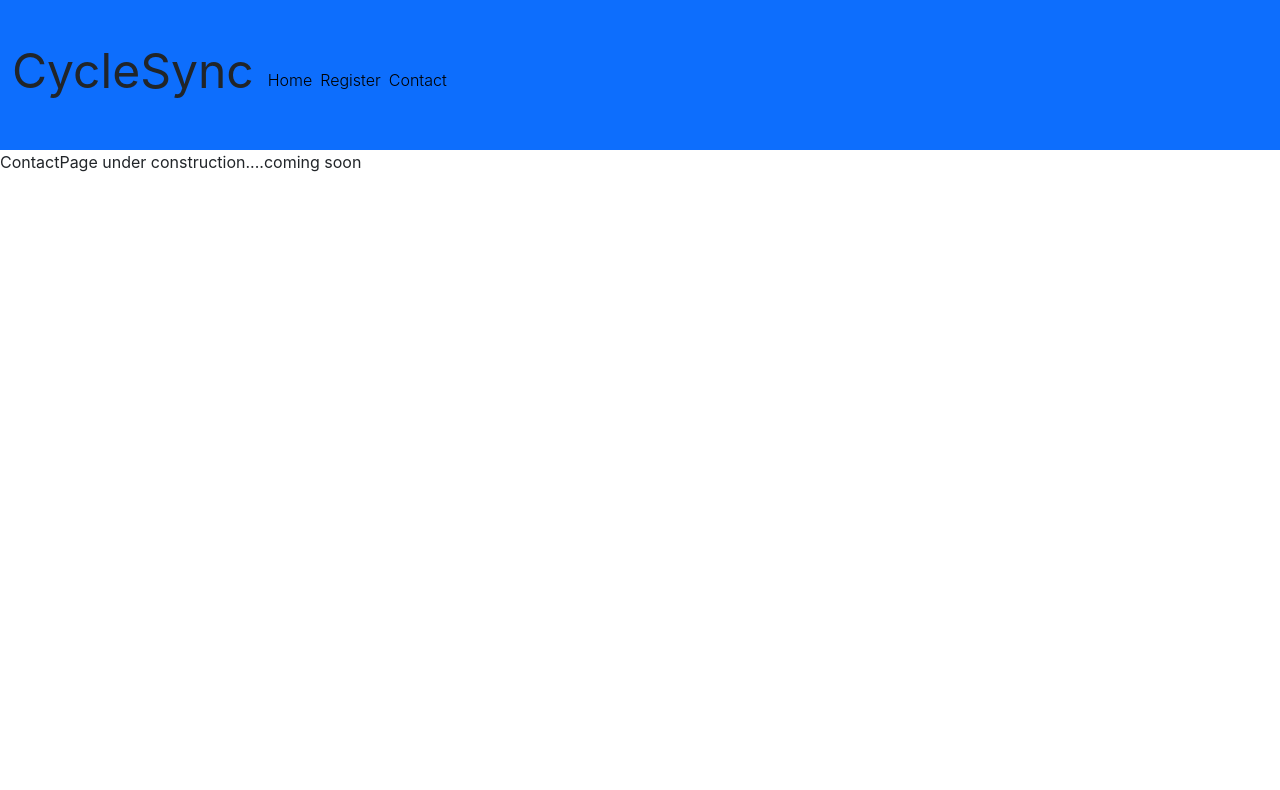
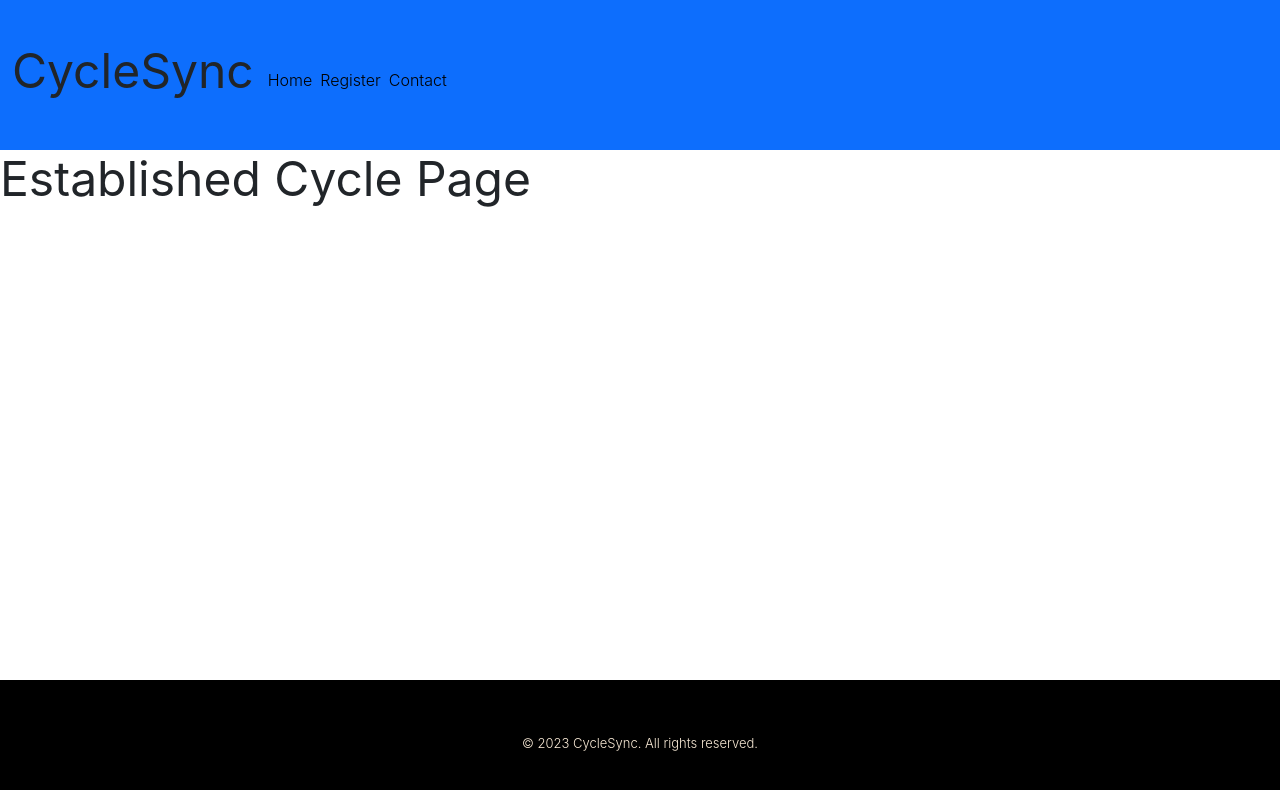
Before and after one commit to sadatakhtar/menses-react-app, a React (Create React App) app: page /established-entry in a window 1280 px wide. Shown: the top 790 px of the page. Built offline with nearby package versions, Linux system fonts and the light colour scheme; no server answers.

Commit message:
Added routes for /new-entry , /established-entry , /confused-entry and /elderly-entry. Also displaying temp pages for each route

```diff
--- a/src/App.js
+++ b/src/App.js
@@ -7,6 +7,9 @@ import FirstPage from "./pages/FirstPage";
 import SigninPage from "./pages/SigninPage";
 import ContactPage from "./pages/ContactPage";
 import NewCyclePage from "./pages/NewCyclePage";
+import EstablishedCyclePage from "./pages/EstablishedCyclePage";
+import ConfusedCyclePage from "./pages/ConfusedCyclePage";
+import ElderlyCyclePage from "./pages/ElderlyCyclePage";
 
 
 const App = () => {
@@ -43,8 +46,10 @@ const App = () => {
       <Route path="/login" element={<SigninPage />} />
       <Route path="/register" element={<RegisterPage />} />
       <Route path="/contact" element={<ContactPage />} />
-      <Route path="/established-entry" element={<ContactPage />} />
+      <Route path="/established-entry" element={<EstablishedCyclePage />} />
       <Route path="/new-entry" element={<NewCyclePage />} />
+      <Route path="/confused-entry" element={<ConfusedCyclePage />} />
+      <Route path="/elderly-entry" element={<ElderlyCyclePage />} />
     </Routes>
   );
 };
--- /dev/null
+++ b/src/pages/ConfusedCyclePage.js
@@ -0,0 +1,17 @@
+import React from 'react'
+import Footer from '../components/general/Footer'
+import HeaderWithoutInputs from '../components/general/HeaderWithoutInputs'
+
+const ConfusedCyclePage = () => {
+  return (
+    <>
+    <HeaderWithoutInputs />
+    <div>
+        <h1>Confused Cycle Page</h1>
+    </div>
+    <Footer />
+    </>
+  )
+}
+
+export default ConfusedCyclePage
--- /dev/null
+++ b/src/pages/ElderlyCyclePage.js
@@ -0,0 +1,17 @@
+import React from 'react'
+import Footer from '../components/general/Footer'
+import HeaderWithoutInputs from '../components/general/HeaderWithoutInputs'
+
+const ElderlyCyclePage = () => {
+  return (
+    <>
+    <HeaderWithoutInputs />
+    <div>
+        <h1>Elderly Cycle Page</h1>
+    </div>
+    <Footer />
+    </>
+  )
+}
+
+export default ElderlyCyclePage
--- /dev/null
+++ b/src/pages/EstablishedCyclePage.js
@@ -0,0 +1,17 @@
+import React from 'react'
+import Footer from '../components/general/Footer'
+import HeaderWithoutInputs from '../components/general/HeaderWithoutInputs'
+
+const EstablishedCyclePage = () => {
+  return (
+    <>
+    <HeaderWithoutInputs />
+    <div>
+        <h1>Established Cycle Page</h1>
+    </div>
+    <Footer />
+    </>
+  )
+}
+
+export default EstablishedCyclePage
```
